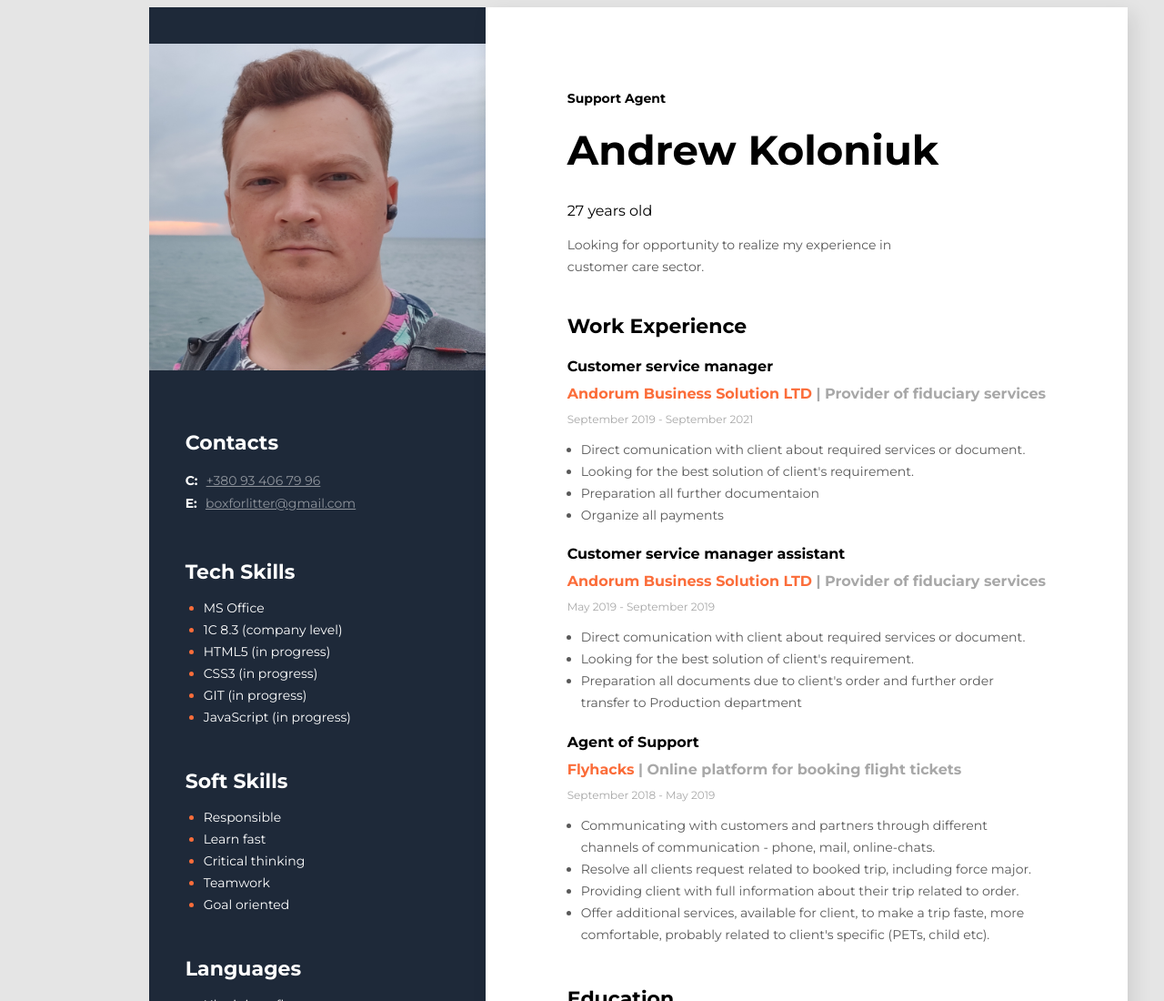
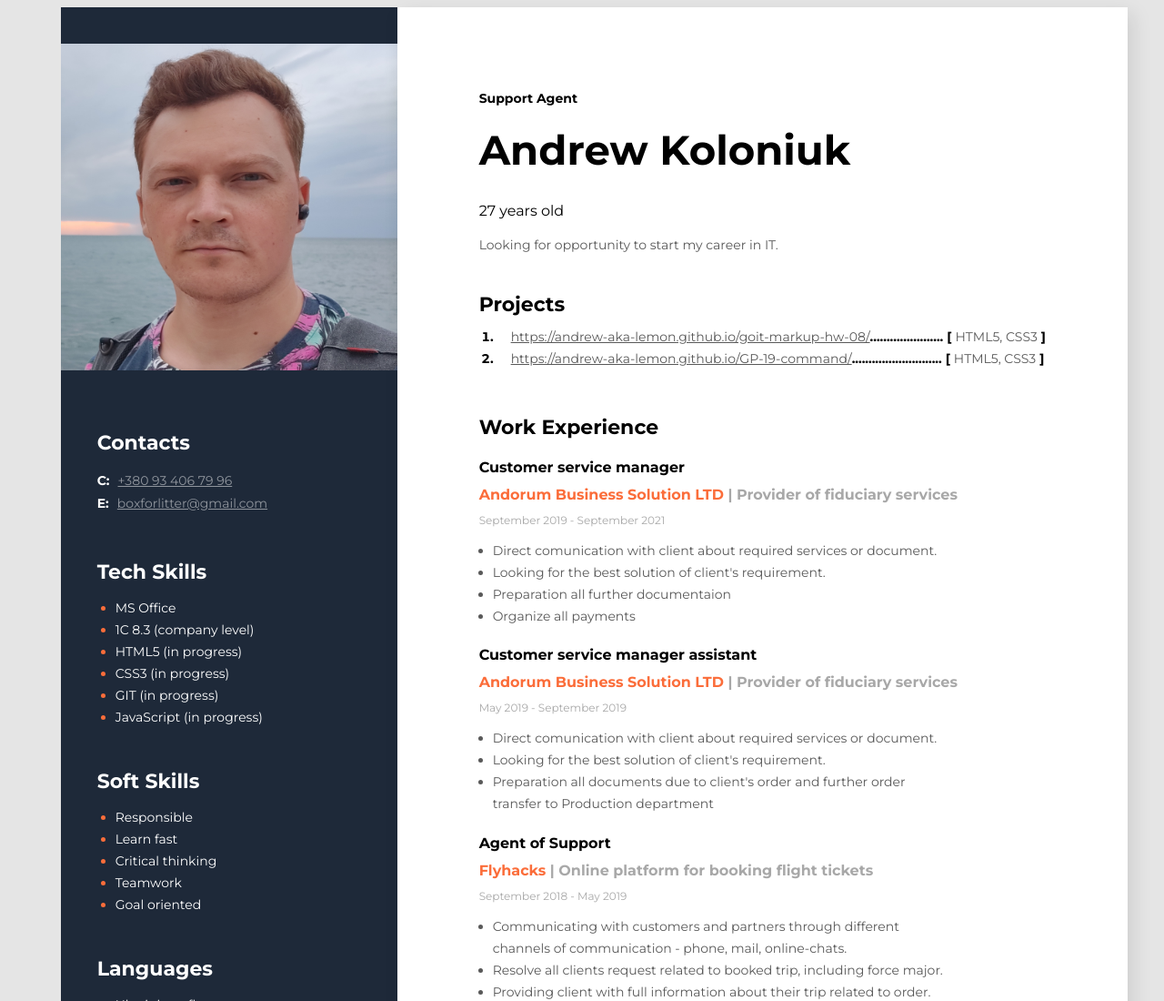
Before and after one commit to Andrew-aka-Lemon/My-CV, a plain HTML site: page index.html in a window 1280 px wide. Shown: the top 1100 px of the page at 91% size. Drawn offline with Linux system fonts and the light colour scheme.

Commit message:
proj added

```diff
--- a/index.html
+++ b/index.html
@@ -25,31 +25,28 @@
           <h2 class="main_position">Support Agent</h2>
           <h1 class="person_name">Andrew Koloniuk</h1>
           <p>27 years old</p>
-          <p class="about_person">
-            Looking for opportunity to realize my experience in customer care sector.
-          </p>
+          <p class="about_person">Looking for opportunity to start my career in IT.</p>
         </div>
         <!--Projects-->
-        <!-- <div class="projects">
+        <div class="projects">
           <h3 class="main_header">Projects</h3>
           <ol class="list_projects">
             <li class="list_projects_items">
-              <a href="https://hellenglish.goit.global/" class="list_projects_items_text"
-                >https://hellenglish.goit.global/</a
+              <a
+                href="https://andrew-aka-lemon.github.io/goit-markup-hw-08/"
+                class="list_projects_items_text"
+                >https://andrew-aka-lemon.github.io/goit-markup-hw-08/</a
               >...................... [ <span class="proj_tech">HTML5, CSS3</span> ]
             </li>
             <li class="list_projects_items">
-              <a href="https://cryptohub.goit.global/" class="list_projects_items_text"
-                >https://cryptohub.goit.global/</a
-              >....................... [ <span class="proj_tech">JavaScript</span> ]
-            </li>
-            <li class="list_projects_items">
-              <a href="https://kidslike.goit.global/" class="list_projects_items_text"
-                >https://kidslike.goit.global/</a
-              >............................ [ <span class="proj_tech"> React.js, Node.js</span> ]
+              <a
+                href="https://andrew-aka-lemon.github.io/GP-19-command/"
+                class="list_projects_items_text"
+                >https://andrew-aka-lemon.github.io/GP-19-command/</a
+              >........................... [ <span class="proj_tech">HTML5, CSS3</span> ]
             </li>
           </ol>
-        </div> -->
+        </div>
         <!--Work Experience-->
         <div class="work_exp">
           <h3 class="main_header">Work Experience</h3>
```
